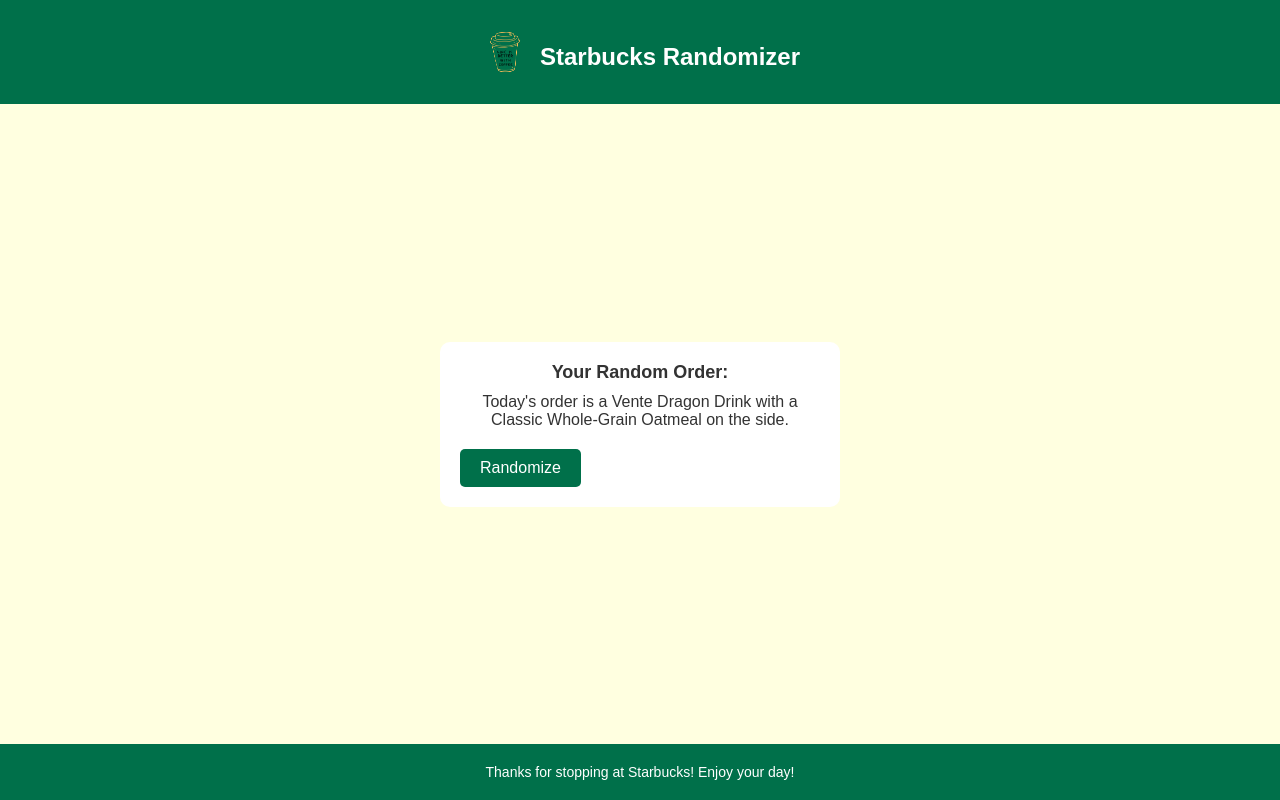
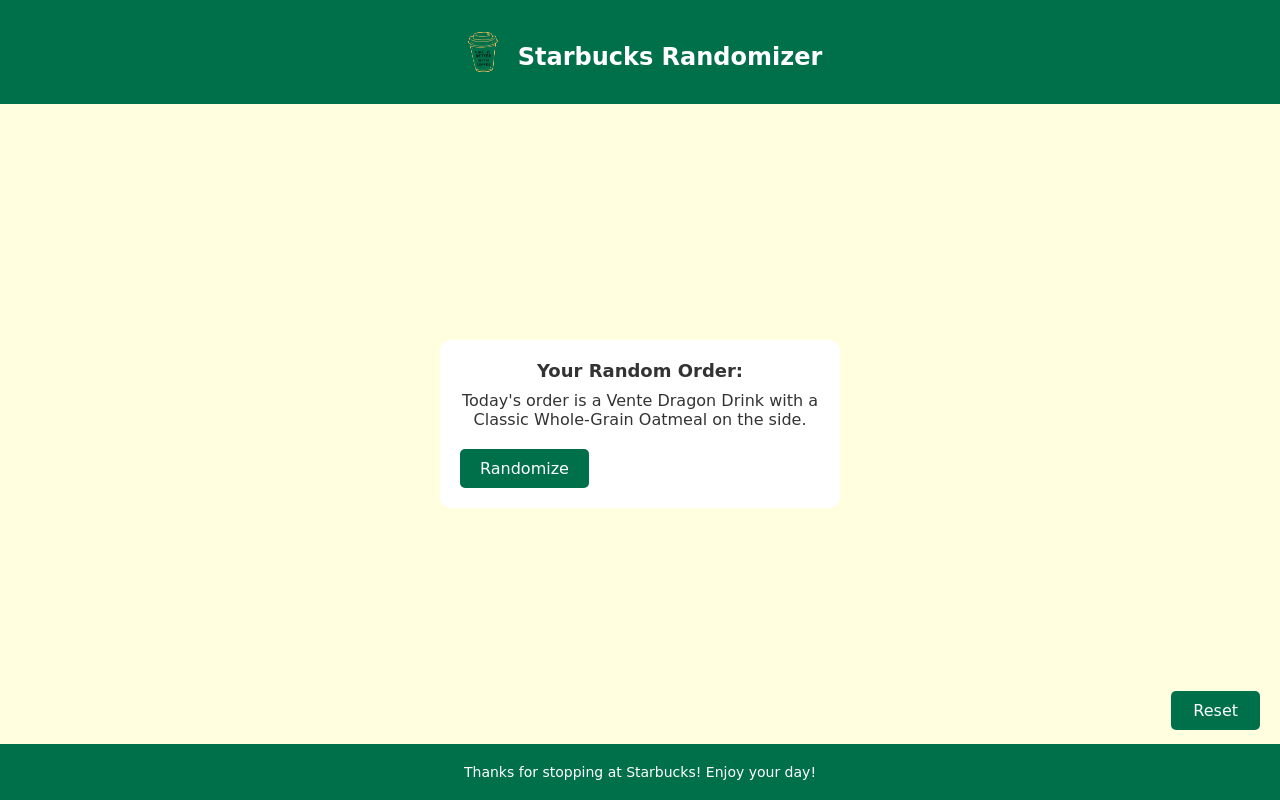
Before and after one commit to BlueTechDev/starbucks, a plain HTML site: page index.html in a window 1280 px wide. Both pictures are taken after a click on the button "Randomize". Drawn offline with Linux system fonts and the light colour scheme.

Commit message:
Update functionality. 1.3 added a rest button

```diff
--- a/index.html
+++ b/index.html
@@ -24,6 +24,8 @@
       <!-- Add the spinning star icon for the loading animation -->
       <i id="loading-icon" class="fa-regular fa-star loading-icon"></i>
     </div>
+
+    <button id="reset-btn">Reset</button>
   </main>
 
   <footer>
--- a/script.js
+++ b/script.js
@@ -64,15 +64,25 @@
   return `${randomFood}`;
 }
 
+function resetOrder() {
+  document.getElementById("random-order").textContent = "";
+  document.getElementById("randomize-btn").style.display = "block";
+}
+
 document.getElementById("randomize-btn").addEventListener("click", function() {
-  document.getElementById("random-order").textContent = ""; // Clear the previous order text
+  resetOrder(); // Reset the order before generating a new one
+
   const randomOrder = `Today's order is a ${getRandomSize()} ${getRandomDrink()} with a ${getRandomFoodOrder()} on the side.`;
-  document.getElementById("randomize-btn").style.display = "none"; // Hide the "Randomize" button
-  document.getElementById("loading-icon").style.display = "inline-block"; // Show the spinning star
+  document.getElementById("randomize-btn").style.display = "none";
+  document.getElementById("loading-icon").style.display = "inline-block";
 
   setTimeout(() => {
-    document.getElementById("loading-icon").style.display = "none"; // Hide the spinning star
+    document.getElementById("loading-icon").style.display = "none";
     document.getElementById("random-order").textContent = randomOrder;
-    document.getElementById("randomize-btn").style.display = "block"; // Show the "Randomize" button
-  }, 2000); // Delay of 2 seconds (adjust as needed)
+    document.getElementById("randomize-btn").style.display = "block";
+  }, 2000);
 });
+
+document.getElementById("reset-btn").addEventListener("click", function() {
+  resetOrder(); // Reset the order when the "Reset" button is clicked
+});
--- a/styles.css
+++ b/styles.css
@@ -2,6 +2,7 @@
   box-sizing: border-box;
   margin: 0;
   padding: 0;
+  font-family: 'Pixelify Sans', cursive;
 }
 
 body {
@@ -78,7 +79,7 @@
 }
 
 .loading-icon {
-  color: #ffff00; /* Set the color of the loading icon */
+  color: #000; /* Set the color of the loading icon */
   font-size: 34px; /* Adjust the size of the loading icon */
   animation: spin 2s linear infinite; /* Apply the spinning animation */
 }
@@ -92,6 +93,19 @@
   }
 }
 
+#reset-btn {
+  background-color: #00704a;
+  color: #fff;
+  padding: 10px 22px;
+  border: none;
+  border-radius: 5px;
+  cursor: pointer;
+  font-size: 16px;
+  position: absolute;
+  bottom: 70px;
+  right: 20px;
+}
+
 footer {
   background-color: #00704a;
   color: #fff;
```
